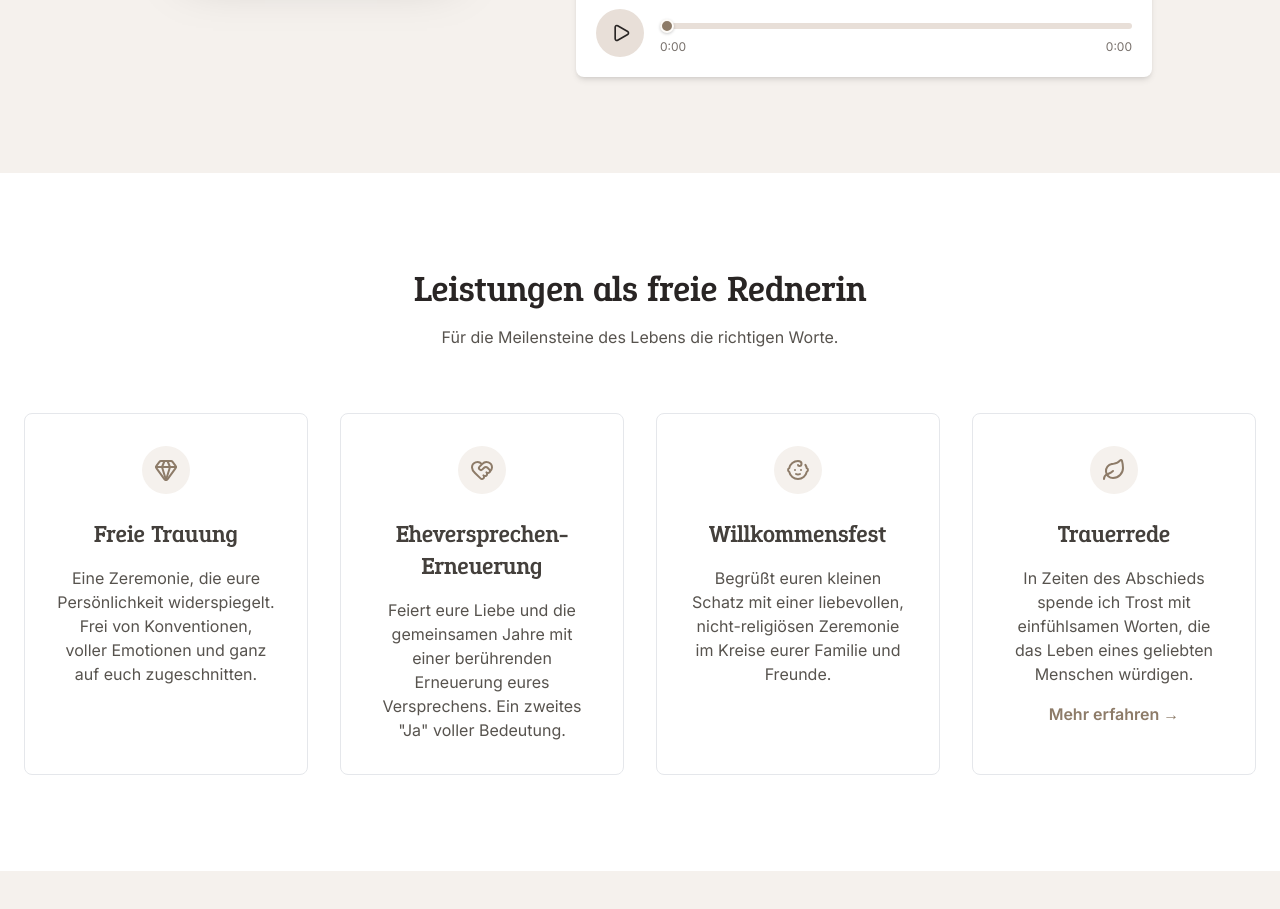
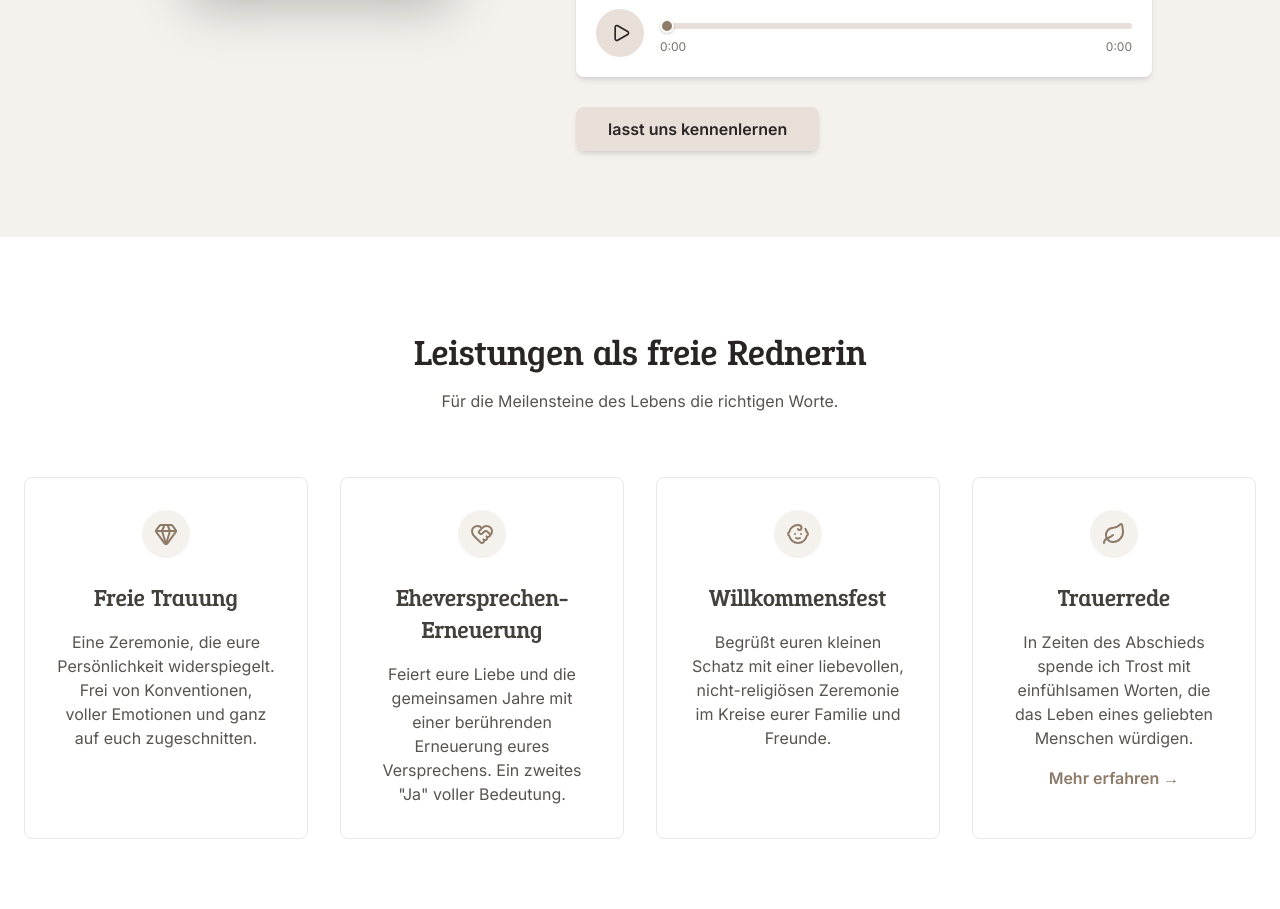
Before and after one commit to diderness/sophie, a plain HTML site: page index.html in a window 1280 px wide. Shown: the part 1515-2424 px from the top of the page. Drawn offline with nearby package versions, Linux system fonts and the light colour scheme.

Commit message:
Startseite: Kennenlernen-Button unter der Stimmprobe
Co-Authored-By: Claude Opus 5.5 <noreply@anthropic.com>
Claude-Session: https://claude.ai/code/session_01NRsdCvBmhzYsCfzyRveuVT

```diff
--- a/index.html
+++ b/index.html
@@ -262,6 +262,9 @@
                                 <source src="audio/sophie_uber_mich.m4a" type="audio/mp4">
                                 Euer Browser unterstützt die Audio-Wiedergabe leider nicht.
                             </audio>
+                        </div>
+                        <div class="mt-10">
+                            <a href="kontakt.html" class="bg-beige hover:bg-beige-dark text-stone-800 font-semibold py-3 px-8 rounded-lg shadow-md transition duration-300 ease-in-out transform hover:scale-105">lasst uns kennenlernen</a>
                         </div>
                     </div>
                 </div>
```
